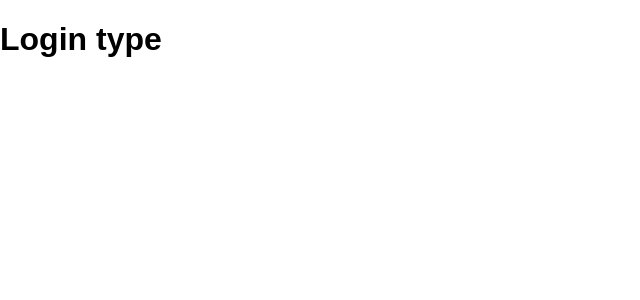
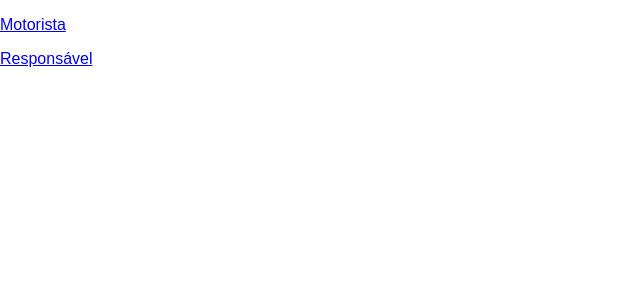
Before and after one commit to MrBunnyGif/fatec-piriuber, a React (Create React App) app: page / in a window 1280 px wide. Shown: the top 300 px of the page, without its empty margins (0-640 px from the left). Built offline with nearby package versions, Linux system fonts and the light colour scheme.

Commit message:
Configures LoginType Routes

```diff
--- a/src/pages/public/Logintype.js
+++ b/src/pages/public/Logintype.js
@@ -1,2 +1,15 @@
-import React from 'react'
-export default () => <h1>Login type</h1>
+import React, { Fragment } from 'react'
+import { Link } from "react-router-dom";
+
+export default () => {
+	return (
+		<Fragment>
+			<p>
+				<Link to='/home'>Motorista</Link>
+			</p>
+			<p>
+				<Link to='/home'>Responsável</Link>
+			</p>
+		</Fragment>
+	)
+}
```
